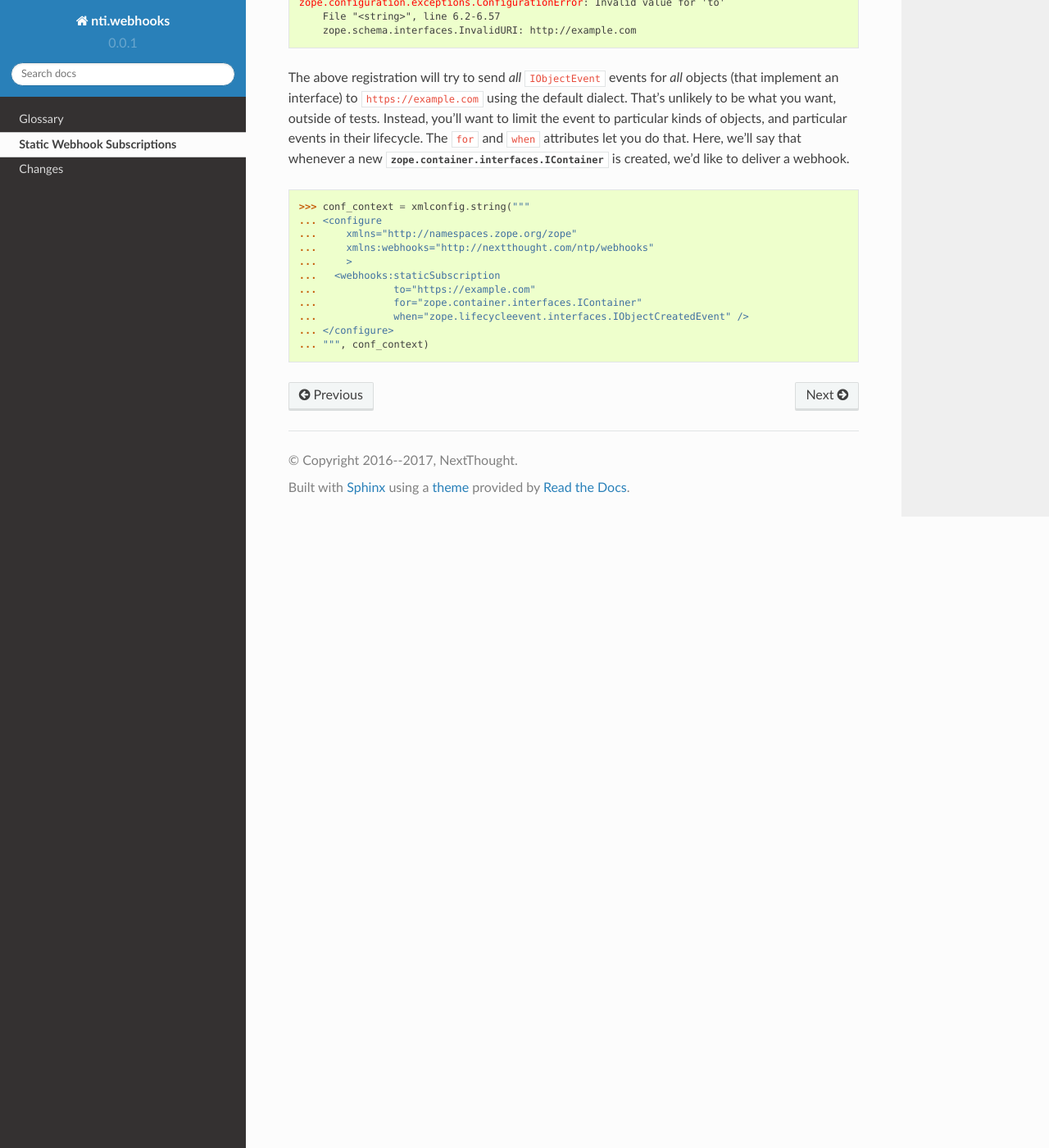
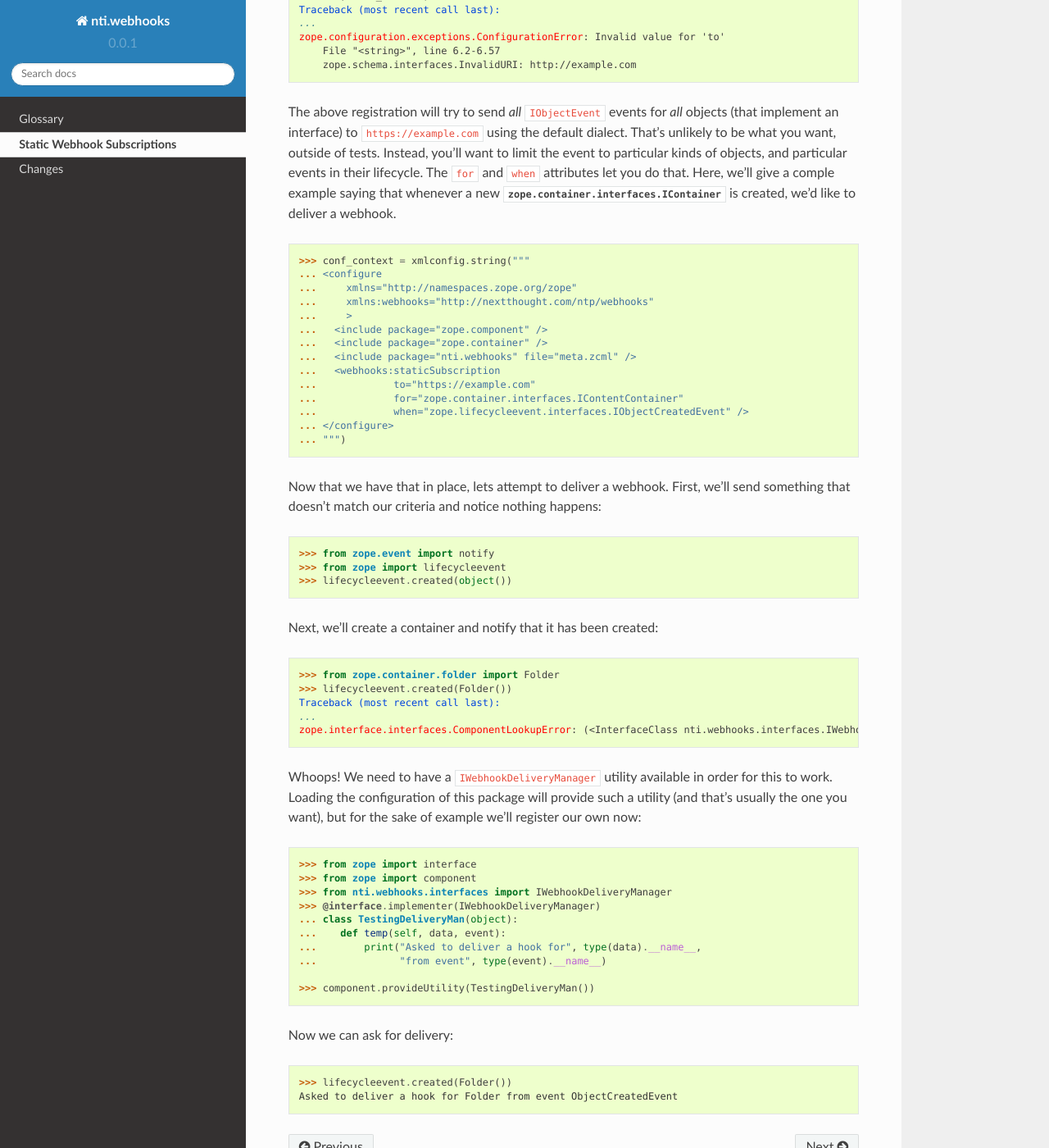
Before and after one commit to OpenNTI/nti.webhooks, a Sphinx documentation site: the page built from docs/static.rst, in a window 1280 px wide and 1400 px high, scrolled down 1216 px. Shown: the whole window at 82% size. Built offline with Sphinx 7.4.7 and the Read the Docs theme 2.0.0, drawn with Linux system fonts in a browser that asks for light colours; some of the changed text lies outside the part shown.

Commit message:
More on delivery. Going to have to start defining interfaces and the coordination graph next.

```diff
--- a/docs/static.rst
+++ b/docs/static.rst
@@ -16,7 +16,24 @@ of the application using `z3c.baseregistry`_.
 
 Let's look at an example of how to use this directive from ZCML. We
 need to define the XML namespace it's in, and we need to include the
-configuration file that defines it:
+configuration file that defines it. We also need to have the event
+dispatching provided by :mod:`zope.component` properly set up, so we
+include that as well.
+
+.. register a dummy delivery manager, because registering the
+   component itself fires object events
+
+.. doctest::
+   :hide:
+
+   >>> from zope import interface
+   >>> from nti.webhooks.interfaces import IWebhookDeliveryManager
+   >>> @interface.implementer(IWebhookDeliveryManager)
+   ... class _DeliveryMan(object):
+   ...    def temp(self, data, event):
+   ...        pass
+   >>> from zope import component
+   >>> component.provideUtility(_DeliveryMan())
 
 .. doctest::
 
@@ -26,7 +43,8 @@ configuration file that defines it:
    ...     xmlns="http://namespaces.zope.org/zope"
    ...     xmlns:webhooks="http://nextthought.com/ntp/webhooks"
    ...     >
-   ...    <include package="nti.webhooks" file="meta.zcml" />
+   ...   <include package="zope.component" />
+   ...   <include package="nti.webhooks" file="meta.zcml" />
    ... </configure>
    ... """)
 
@@ -47,6 +65,14 @@ There is only one required argument: the destination URL.
    ... </configure>
    ... """, conf_context)
 
+.. clean up that registration; it won't work yet.
+
+.. doctest::
+   :hide:
+
+   >>> from zope.testing import cleanup
+   >>> cleanup.cleanUp()
+
 The destination must be HTTPS.
 
 .. doctest::
@@ -65,15 +91,15 @@ The destination must be HTTPS.
        File "<string>", line 6.2-6.57
        zope.schema.interfaces.InvalidURI: http://example.com
 
-
 The above registration will try to send *all* ``IObjectEvent`` events
 for *all* objects (that implement an interface) to
 ``https://example.com`` using the default dialect. That's unlikely to
 be what you want, outside of tests. Instead, you'll want to limit the
 event to particular kinds of objects, and particular events in their
 lifecycle. The ``for`` and ``when`` attributes let you do that. Here,
-we'll say that whenever a new :class:`zope.container.interfaces.IContainer`
-is created, we'd like to deliver a webhook.
+we'll give a comple example saying that whenever a new
+:class:`zope.container.interfaces.IContainer` is created, we'd like to
+deliver a webhook.
 
 .. doctest::
 
@@ -82,12 +108,63 @@ is created, we'd like to deliver a webhook.
    ...     xmlns="http://namespaces.zope.org/zope"
    ...     xmlns:webhooks="http://nextthought.com/ntp/webhooks"
    ...     >
+   ...   <include package="zope.component" />
+   ...   <include package="zope.container" />
+   ...   <include package="nti.webhooks" file="meta.zcml" />
    ...   <webhooks:staticSubscription
    ...             to="https://example.com"
-   ...             for="zope.container.interfaces.IContainer"
+   ...             for="zope.container.interfaces.IContentContainer"
    ...             when="zope.lifecycleevent.interfaces.IObjectCreatedEvent" />
    ... </configure>
-   ... """, conf_context)
+   ... """)
+
+Now that we have that in place, lets attempt to deliver a webhook.
+First, we'll send something that doesn't match our criteria and notice
+nothing happens:
+
+.. doctest::
+
+   >>> from zope.event import notify
+   >>> from zope import lifecycleevent
+   >>> lifecycleevent.created(object())
+
+Next, we'll create a container and notify that it has been created:
+
+.. doctest::
+
+   >>> from zope.container.folder import Folder
+   >>> lifecycleevent.created(Folder())
+   Traceback (most recent call last):
+   ...
+   zope.interface.interfaces.ComponentLookupError: (<InterfaceClass nti.webhooks.interfaces.IWebhookDeliveryManager>, '')
+
+Whoops! We need to have a ``IWebhookDeliveryManager`` utility
+available in order for this to work. Loading the configuration of this
+package will provide such a utility (and that's usually the one you
+want), but for the sake of example we'll register our own now:
+
+.. doctest::
+
+   >>> from zope import interface
+   >>> from zope import component
+   >>> from nti.webhooks.interfaces import IWebhookDeliveryManager
+   >>> @interface.implementer(IWebhookDeliveryManager)
+   ... class TestingDeliveryMan(object):
+   ...    def temp(self, data, event):
+   ...        print("Asked to deliver a hook for", type(data).__name__,
+   ...              "from event", type(event).__name__)
+
+   >>> component.provideUtility(TestingDeliveryMan())
 
 
+Now we can ask for delivery:
+
+   >>> lifecycleevent.created(Folder())
+   Asked to deliver a hook for Folder from event ObjectCreatedEvent
+
 .. _z3c.baseregistry: https://github.com/zopefoundation/z3c.baseregistry/tree/master/src/z3c/baseregistry
+
+.. testcleanup::
+
+   from zope.testing import cleanup
+   cleanup.cleanUp()
--- a/setup.py
+++ b/setup.py
@@ -13,6 +13,7 @@ TESTS_REQUIRE = [
     'coverage',
     'nti.testing',
     'zope.testrunner',
+    'zope.lifecycleevent',
 ]
 
 def _read(fname):
@@ -55,8 +56,6 @@ setup(
         'zope.authentication', # IAuthentication
         'zope.interface >= 5.1',
         'zope.container',
-        'zope.lifecycleevent',
-        'zope.event',
         'zope.security', # IPrincipal, Permission
         'zope.principalregistry', # TextId
         'nti.externalization >= 1.1.3',
@@ -72,6 +71,6 @@ setup(
             'Sphinx',
             'sphinx_rtd_theme',
             'repoze.sphinx.autointerface',
-        ],
+        ] + TESTS_REQUIRE,
     },
 )
```
Also changed, not shown: 4 other files.
